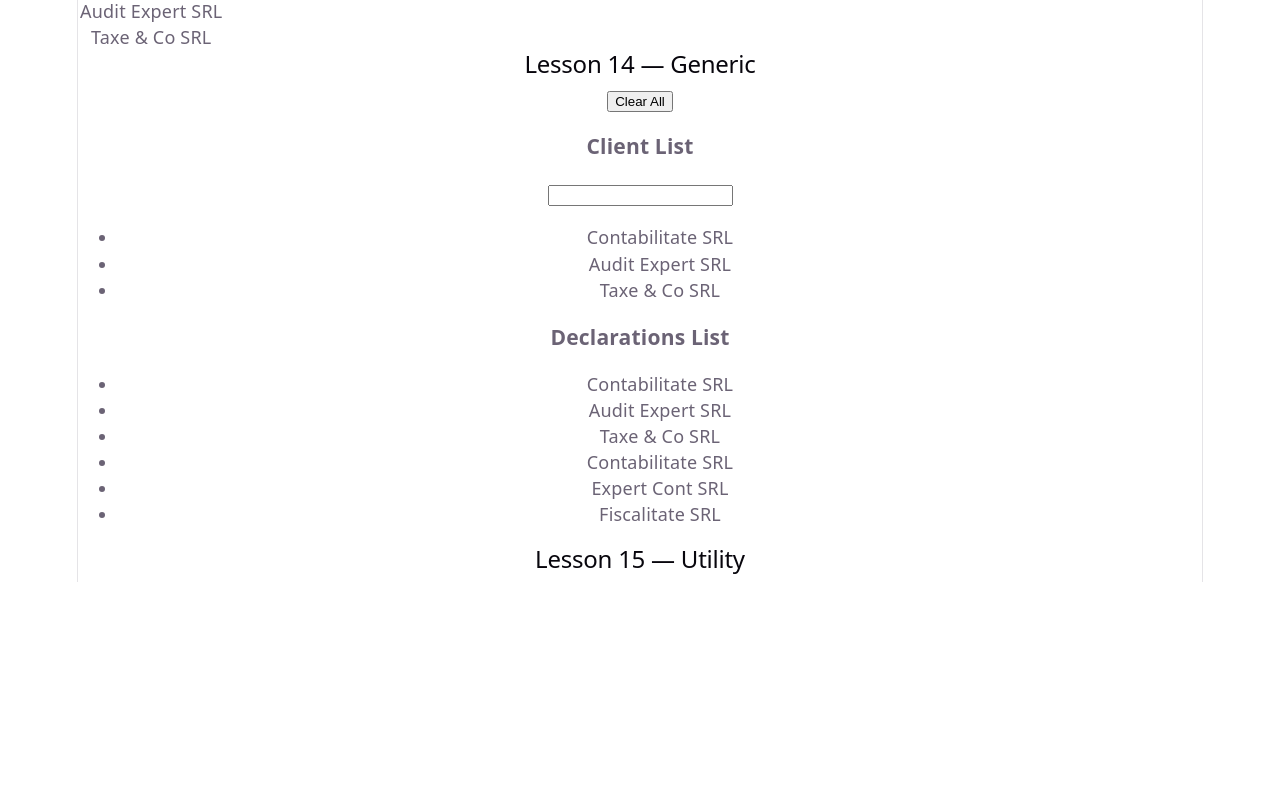
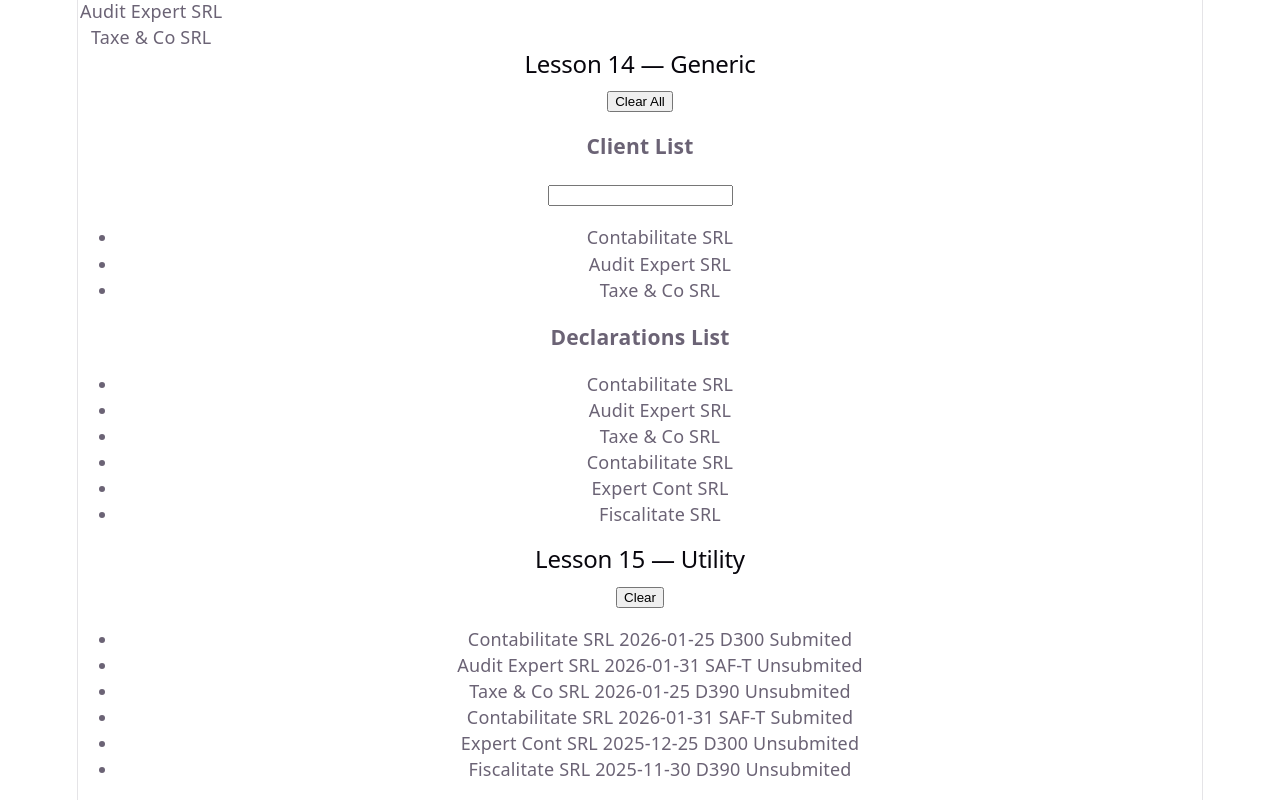
Before and after one commit to StoianSorinAlexandru/LearnTSX, a React (Vite) app: page / in a window 1280 px wide. Shown: the part 3111-3911 px from the top of the page. Before the commit the page ends 3693 px from the top, so only its background shows below. Built offline with nearby package versions, Linux system fonts and the light colour scheme.

Commit message:
Lesson 15

```diff
--- a/src/App.tsx
+++ b/src/App.tsx
@@ -614,21 +614,70 @@ const GenericExample = () => {
 
 
 // type DeclarationFormData = Omit<Declaration, "id" | "submited">
-// type DeclarationUpdate = { id: string } & Partial<Omit<Declaration, "id">>
+type DeclarationUpdate = { id: string } & Partial<Omit<Declaration, "id">>
 // type ClientSummary = Pick<FullClient, "id" | "name">
 // type ClientFormData = Partial<Omit<FullClient, "id">>
 // type DeclarationFormErrors = Partial<Record<keyof Declaration, string>>
 // type ClientIndex = Record<string, ClientSummary[]>
 
-// const DeclarationUpdateForm = (declaration: Declaration) => {
-//   return(
-//     <div>
-//       <form typeof="DeclarationUpdate">
 
-//       </form>
-//     </div>
-//   )
-// }
+
+const DeclarationUpdateForm = ({ declaration }: { declaration: Declaration }) => {
+  const [form, setForm] = useState<DeclarationUpdate>({
+    id: declaration.id,
+    clientName: declaration.clientName,
+    deadline: declaration.deadline
+  })
+
+  const handleChange = (e: React.ChangeEvent<HTMLInputElement>) => {
+    const { name, value } = e.target
+    setForm((prev) => ({ ...prev, [name]: value, id: declaration.id }))
+  }
+
+  const handleSubmit = (e: React.SyntheticEvent<HTMLFormElement>) => {
+    e.preventDefault()
+    console.log("Updated:", { ...declaration, ...form })
+  }
+
+  return (
+    <form onSubmit={handleSubmit}>
+      <input
+        name="clientName"
+        value={form.clientName ?? ""}
+        onChange={handleChange}
+      />
+      <input
+        name="deadline"
+        value={form.deadline ?? ""}
+        onChange={handleChange}
+      />
+      <button type="submit">Update</button>
+    </form>
+  )
+}
+
+const DeclarationUpdateComponet = () => {
+  const [selDec, setSelDec] = useState<Declaration | null>()
+  const decs = mockDeclarations
+
+
+  return (
+    <div>
+      <button onClick={() => setSelDec(null)}>Clear</button>
+      <ul>
+        {decs.map((d) =>
+          <li key={d.id} onClick={() => setSelDec(d)}>
+            {d.clientName} {d.deadline} {d.type} {d.submitted ? "Submited" : "Unsubmited"}
+          </li>
+        )}
+      </ul>
+
+      <div>
+        {selDec && <DeclarationUpdateForm declaration={selDec}/>}
+      </div>
+    </div>
+  )
+}
 
 // --- App ---
 
@@ -685,6 +734,7 @@ const App = () => {
       <GenericExample/>
 
       <h2>Lesson 15 — Utility</h2>
+      <DeclarationUpdateComponet/>
     </div>
   )
 }
```
Also changed, not shown: 1 other file (tests, documents, lock files or other folders).
